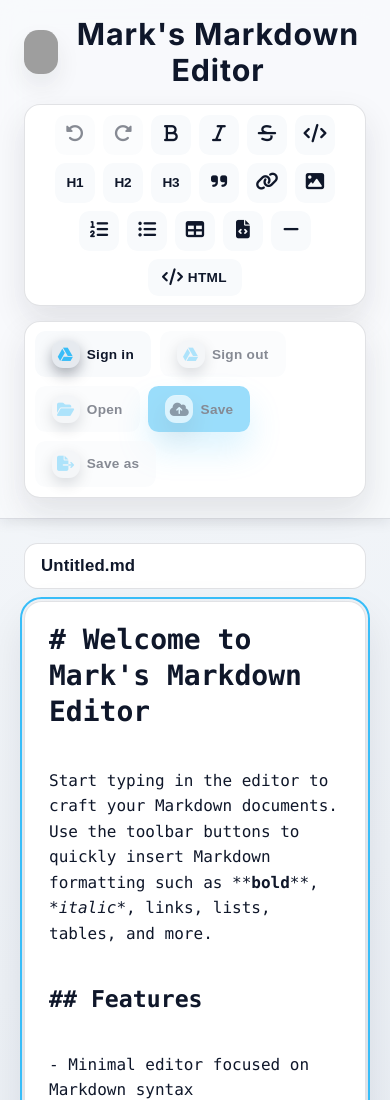
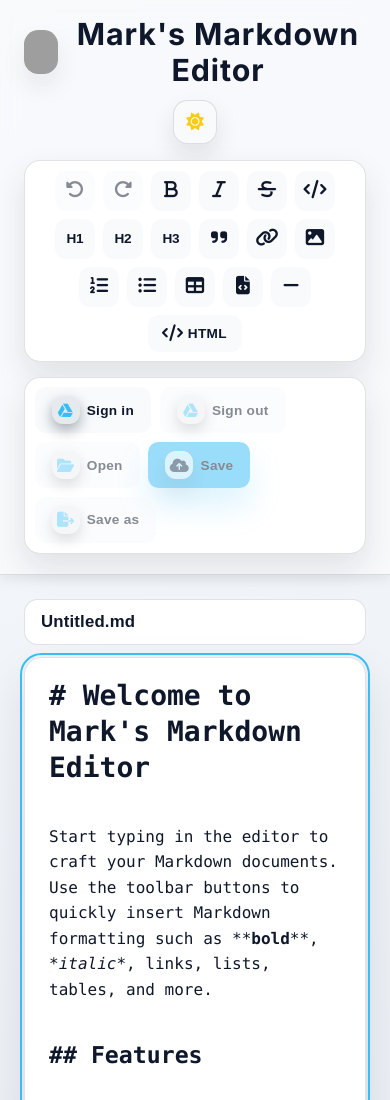
Before and after one commit to mbaldwinsmith/markdownEditor, a plain HTML site: page index.html in a window 390 px wide. Shown: the top 1100 px of the page. Drawn offline with Linux system fonts and the light colour scheme; no server answers; grey boxes are pictures that could not be loaded.

Commit message:
Add theme toggle for light and dark modes

```diff
--- a/app.js
+++ b/app.js
@@ -32,7 +32,9 @@ const editorElements = {
   driveSaveAsButton: document.getElementById('drive-save-as'),
   driveSignInButton: document.getElementById('drive-sign-in'),
   driveSignOutButton: document.getElementById('drive-sign-out'),
-  driveConfigStatus: document.getElementById('drive-config-status')
+  driveConfigStatus: document.getElementById('drive-config-status'),
+  themeToggle: document.getElementById('theme-toggle'),
+  themeToggleIcon: document.querySelector('#theme-toggle .theme-toggle-icon')
 };
 
 let currentFileId = null;
@@ -56,6 +58,12 @@ const CONTENT_STORAGE_KEY = 'markdown-editor-content';
 const BASE_DOCUMENT_TITLE = "Mark's Markdown Editor";
 const INDENTATION_STRING = '  ';
 const PERSISTENCE_DEBOUNCE_MS = 300;
+const THEME_STORAGE_KEY = 'markdown-editor-theme';
+const THEME_COLOR_MAP = {
+  dark: '#1f2937',
+  light: '#f8fafc'
+};
+const COLOR_SCHEME_QUERY = '(prefers-color-scheme: light)';
 
 let pendingContentPersistence = null;
 let persistenceTimeoutId = null;
@@ -119,6 +127,80 @@ Start typing in the editor to craft your Markdown documents. Use the toolbar but
 
 > Tip: Provide Google Drive credentials via your secure runtime configuration (or the \`google-oauth-client-id\` meta tag for local development) to enable Google Drive sync.
 `;
+
+function getStoredThemePreference() {
+  const stored = localStorage.getItem(THEME_STORAGE_KEY);
+  return stored === 'light' || stored === 'dark' ? stored : null;
+}
+
+function updateThemeColorMeta(theme) {
+  const themeColorMeta = document.querySelector('meta[name="theme-color"]');
+  if (!themeColorMeta) {
+    return;
+  }
+  const color = THEME_COLOR_MAP[theme] ?? THEME_COLOR_MAP.dark;
+  themeColorMeta.setAttribute('content', color);
+}
+
+function updateThemeToggle(theme) {
+  if (!editorElements.themeToggle) {
+    return;
+  }
+  const nextLabel = theme === 'light' ? 'Switch to dark mode' : 'Switch to light mode';
+  editorElements.themeToggle.setAttribute('aria-pressed', theme === 'light' ? 'true' : 'false');
+  editorElements.themeToggle.setAttribute('title', nextLabel);
+  editorElements.themeToggle.setAttribute('aria-label', nextLabel);
+  editorElements.themeToggle.dataset.theme = theme;
+
+  if (editorElements.themeToggleIcon) {
+    editorElements.themeToggleIcon.classList.remove('fa-sun', 'fa-moon');
+    editorElements.themeToggleIcon.classList.add(theme === 'light' ? 'fa-sun' : 'fa-moon');
+  }
+}
+
+function applyThemePreference(theme, { persist = true } = {}) {
+  if (theme !== 'light' && theme !== 'dark') {
+    return;
+  }
+  document.documentElement.dataset.theme = theme;
+  updateThemeColorMeta(theme);
+  updateThemeToggle(theme);
+  if (persist) {
+    localStorage.setItem(THEME_STORAGE_KEY, theme);
+  } else {
+    localStorage.removeItem(THEME_STORAGE_KEY);
+  }
+}
+
+function initializeThemePreference() {
+  const storedTheme = getStoredThemePreference();
+  const prefersLight =
+    typeof window !== 'undefined' && window.matchMedia && window.matchMedia(COLOR_SCHEME_QUERY).matches;
+  const initialTheme = storedTheme ?? (prefersLight ? 'light' : 'dark');
+  applyThemePreference(initialTheme, { persist: Boolean(storedTheme) });
+
+  if (editorElements.themeToggle) {
+    editorElements.themeToggle.addEventListener('click', () => {
+      const currentTheme = document.documentElement.dataset.theme === 'light' ? 'light' : 'dark';
+      const nextTheme = currentTheme === 'light' ? 'dark' : 'light';
+      applyThemePreference(nextTheme);
+    });
+  }
+
+  if (!storedTheme && typeof window !== 'undefined' && window.matchMedia) {
+    const mediaQuery = window.matchMedia(COLOR_SCHEME_QUERY);
+    const handleChange = (event) => {
+      if (!getStoredThemePreference()) {
+        applyThemePreference(event.matches ? 'light' : 'dark', { persist: false });
+      }
+    };
+    if (typeof mediaQuery.addEventListener === 'function') {
+      mediaQuery.addEventListener('change', handleChange);
+    } else if (typeof mediaQuery.addListener === 'function') {
+      mediaQuery.addListener(handleChange);
+    }
+  }
+}
 
 function canUndo() {
   return historyIndex > 0;
@@ -2541,6 +2623,8 @@ document.addEventListener('keydown', (event) => {
   }
 });
 
+initializeThemePreference();
+
 init().catch((error) => {
   console.error('Failed to initialise the Markdown editor.', error);
   setStatus('Failed to initialise Google Drive integration. Check console for details.', 'error');
--- a/index.html
+++ b/index.html
@@ -24,11 +24,23 @@
   <body>
     <header>
       <div class="inner">
-        <div class="app-brand">
-          <span class="brand-mark" aria-hidden="true">
-            <img src="icons/icon-1024.png" width="44" height="44" alt="" />
-          </span>
-          <h1>Mark's Markdown Editor</h1>
+        <div class="brand-row">
+          <div class="app-brand">
+            <span class="brand-mark" aria-hidden="true">
+              <img src="icons/icon-1024.png" width="44" height="44" alt="" />
+            </span>
+            <h1>Mark's Markdown Editor</h1>
+          </div>
+          <button
+            type="button"
+            class="theme-toggle"
+            id="theme-toggle"
+            aria-pressed="false"
+            aria-label="Switch to light mode"
+            title="Switch to light mode"
+          >
+            <i class="fa-solid fa-moon theme-toggle-icon" aria-hidden="true"></i>
+          </button>
         </div>
         <div class="toolbar-row">
           <div class="toolbar toolbar-surface formatting" role="toolbar" aria-label="Markdown formatting">
--- a/styles.css
+++ b/styles.css
@@ -71,6 +71,13 @@ header .inner {
   align-items: stretch;
 }
 
+.brand-row {
+  display: flex;
+  align-items: center;
+  justify-content: space-between;
+  gap: 1rem;
+}
+
 .app-brand {
   display: flex;
   align-items: center;
@@ -92,6 +99,46 @@ header .inner {
   display: block;
   width: 100%;
   height: 100%;
+}
+
+.theme-toggle {
+  display: inline-flex;
+  align-items: center;
+  justify-content: center;
+  width: 2.75rem;
+  height: 2.75rem;
+  border-radius: 0.9rem;
+  border: 1px solid var(--border);
+  background: var(--button-bg);
+  color: var(--text);
+  box-shadow: 0 12px 24px var(--surface-shadow);
+  transition: background 0.2s ease, color 0.2s ease, border-color 0.2s ease, transform 0.2s ease,
+    box-shadow 0.2s ease;
+  cursor: pointer;
+}
+
+.theme-toggle:hover {
+  background: var(--button-bg-hover);
+  border-color: var(--button-border-hover);
+  transform: translateY(-1px);
+  box-shadow: 0 16px 28px var(--surface-shadow);
+}
+
+.theme-toggle:focus-visible {
+  outline: 2px solid var(--accent);
+  outline-offset: 3px;
+}
+
+.theme-toggle i {
+  font-size: 1.1rem;
+}
+
+.theme-toggle[data-theme='dark'] i {
+  color: var(--accent);
+}
+
+.theme-toggle[data-theme='light'] i {
+  color: #facc15;
 }
 
 h1 {
@@ -1131,7 +1178,7 @@ header.legal-header .inner {
 }
 
 @media (prefers-color-scheme: light) {
-  :root {
+  :root:not([data-theme]) {
     --bg-gradient-start: #f8fafc;
     --bg-gradient-end: #e2e8f0;
     --surface: #ffffff;
@@ -1166,10 +1213,58 @@ header.legal-header .inner {
 
 }
 
+:root[data-theme='dark'] {
+  color-scheme: dark;
+}
+
+:root[data-theme='light'] {
+  color-scheme: light;
+  --bg-gradient-start: #f8fafc;
+  --bg-gradient-end: #e2e8f0;
+  --surface: #ffffff;
+  --surface-strong: #ffffff;
+  --header-bg: rgba(248, 250, 252, 0.85);
+  --input-bg: rgba(255, 255, 255, 0.95);
+  --text: #0f172a;
+  --text-muted: rgba(15, 23, 42, 0.6);
+  --text-subtle: rgba(15, 23, 42, 0.7);
+  --border: rgba(15, 23, 42, 0.12);
+  --button-bg: #f8fafc;
+  --button-bg-hover: #e2e8f0;
+  --button-border-hover: rgba(148, 163, 184, 0.35);
+  --overlay: rgba(15, 23, 42, 0.3);
+  --shadow: rgba(15, 23, 42, 0.08);
+  --surface-shadow: rgba(15, 23, 42, 0.1);
+  --strong-shadow: rgba(15, 23, 42, 0.12);
+  --editor-bg: #ffffff;
+  --editor-border: rgba(15, 23, 42, 0.12);
+  --editor-shadow: 0 18px 44px rgba(15, 23, 42, 0.1);
+  --table-border: rgba(15, 23, 42, 0.08);
+  --row-hover: rgba(56, 189, 248, 0.12);
+  --row-selected: rgba(56, 189, 248, 0.18);
+  --breadcrumb-text: rgba(15, 23, 42, 0.65);
+  --breadcrumb-separator: rgba(15, 23, 42, 0.35);
+  --breadcrumb-disabled: rgba(15, 23, 42, 0.4);
+  --danger-bg: rgba(248, 113, 113, 0.15);
+  --danger-border: rgba(248, 113, 113, 0.3);
+  --danger-text: #b91c1c;
+  --legal-intro-bg: rgba(15, 23, 42, 0.05);
+}
+
 @media (max-width: 768px) {
   header .inner {
     flex-direction: column;
     align-items: stretch;
+  }
+
+  .brand-row {
+    flex-direction: column;
+    align-items: center;
+    gap: 0.75rem;
+  }
+
+  .theme-toggle {
+    align-self: center;
   }
 
   h1 {
```
